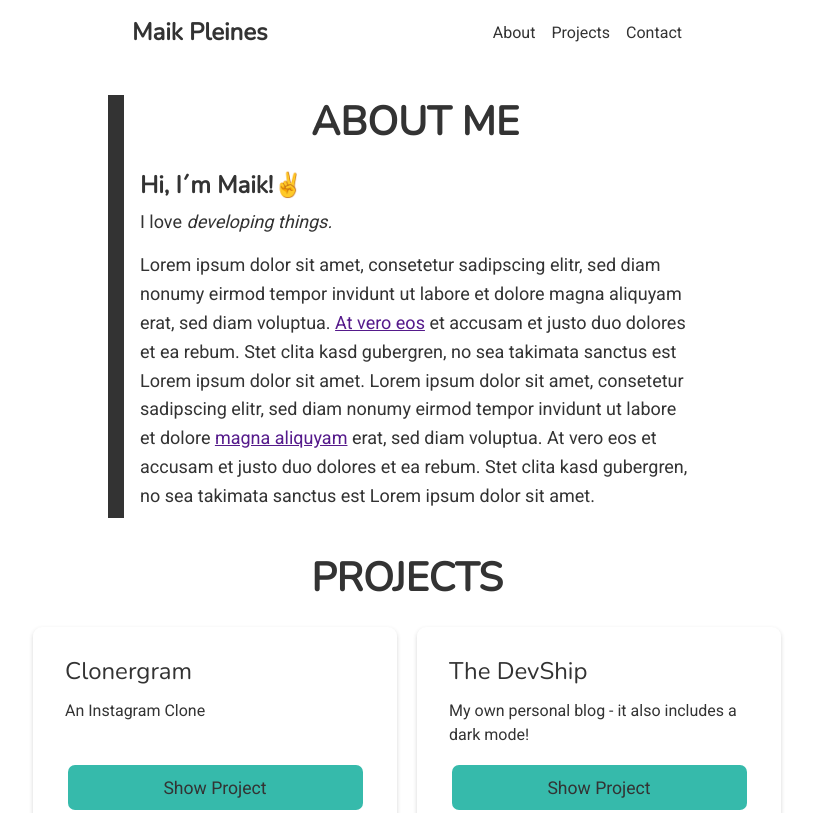
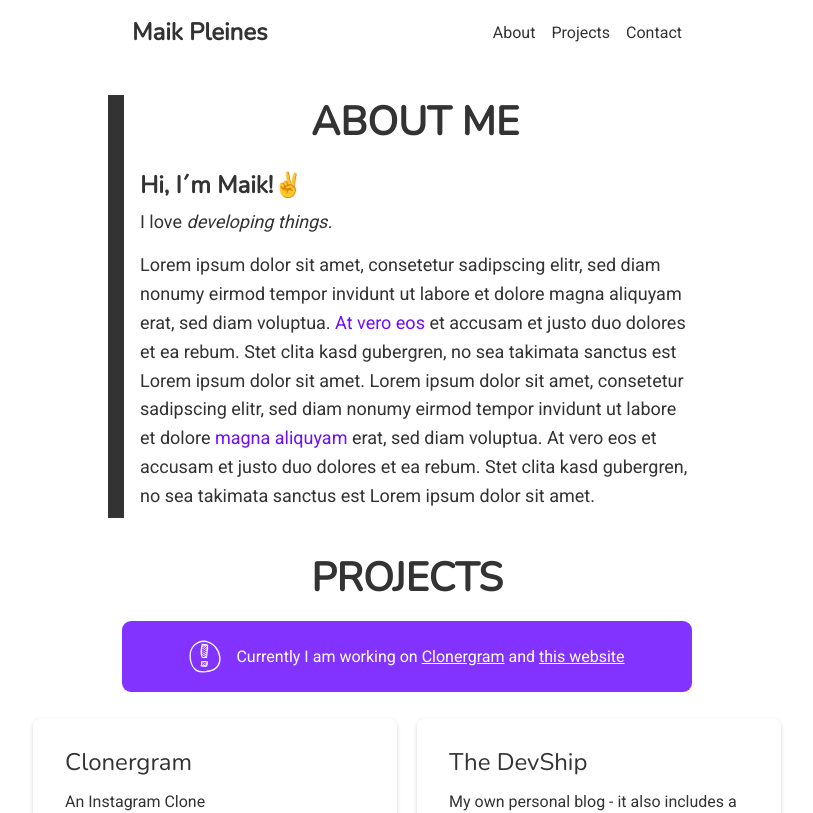
Before and after one commit to mpleines/portfolio-v2, a React (Create React App) app: page / in a window 1280 px wide. Shown: the top 813 px of the page, without its empty margins (233-1046 px from the left). Built offline with nearby package versions, Linux system fonts and the light colour scheme.

Commit message:
added banner for current work

```diff
--- a/src/AboutMe.js
+++ b/src/AboutMe.js
@@ -10,7 +10,7 @@ const AboutMe = () => {
         <span role="img" aria-label="peace emoji">✌️</span>
       </h3>
       <p className="big-paragraph small-paragraph">I love <i>developing things.</i></p>
-      <p className="big-paragraph small-paragraph">Lorem ipsum dolor sit amet, consetetur sadipscing elitr, sed diam nonumy eirmod tempor invidunt ut labore et dolore magna aliquyam erat, sed diam voluptua. <a href="">At vero eos</a> et accusam et justo duo dolores et ea rebum. Stet clita kasd gubergren, no sea takimata sanctus est Lorem ipsum dolor sit amet. Lorem ipsum dolor sit amet, consetetur sadipscing elitr, sed diam nonumy eirmod tempor invidunt ut labore et dolore <a href="">magna aliquyam</a> erat, sed diam voluptua. At vero eos et accusam et justo duo dolores et ea rebum. Stet clita kasd gubergren, no sea takimata sanctus est Lorem ipsum dolor sit amet.</p>
+      <p className="big-paragraph small-paragraph">Lorem ipsum dolor sit amet, consetetur sadipscing elitr, sed diam nonumy eirmod tempor invidunt ut labore et dolore magna aliquyam erat, sed diam voluptua. <a href="" className="link">At vero eos</a> et accusam et justo duo dolores et ea rebum. Stet clita kasd gubergren, no sea takimata sanctus est Lorem ipsum dolor sit amet. Lorem ipsum dolor sit amet, consetetur sadipscing elitr, sed diam nonumy eirmod tempor invidunt ut labore et dolore <a href="" className="link"> magna aliquyam</a> erat, sed diam voluptua. At vero eos et accusam et justo duo dolores et ea rebum. Stet clita kasd gubergren, no sea takimata sanctus est Lorem ipsum dolor sit amet.</p>
     </div>
   );
 }
--- a/src/Main.js
+++ b/src/Main.js
@@ -6,12 +6,14 @@ import ProjectCatalog from './ProjectCatalog';
 import Button from './components/Button';
 import Contact from './Contact';
 import Footer from './Footer';
+import Banner from './components/Banner';
 
 const App = () => {
   return (
     <div className="main">
       <AboutMe />
       <h2 id="projects" class="title-underlined title-black title-margin">Projects</h2>
+      <Banner />
       <div className="project-wrapper">
         {
           ProjectCatalog.map(project => {
--- /dev/null
+++ b/src/components/Banner.js
@@ -0,0 +1,48 @@
+import React from 'react';
+import attention from '../assets/attention.svg';
+
+const Banner = () => {
+
+  const styles = {
+    wrapper: {
+        margin: '0 auto',
+        marginTop: '1em',
+        marginBottom: '1em',
+        maxWidth: '550px',
+        padding: '10px',
+        borderRadius: '9px',
+        backgroundColor: '#8333FF',
+        display: 'flex',
+        justifyContent: 'center',
+    },
+    paragraph: {
+        textAlign: 'left'
+    },
+    link: {
+        color: 'white',
+        '&:hover': {
+            textDecoration: 'underline'
+        },
+        '&:visited': {
+            color: 'white'
+        }
+    },
+    attention: {
+        width: '2em',
+        height: 'auto',
+        marginRight: '15px',
+        filter: 'invert(1)'
+    }
+  };
+
+  return (
+    <div style={styles.wrapper}>
+        <img src={attention} alt="exclamation mark" style={styles.attention}/>
+        <p style={styles.paragraph}>
+            Currently I am working on <a href="https://wizardly-bose-04d5eb.netlify.com/" style={styles.link}>Clonergram</a> and <a href="https://maikpleines.com" style={styles.link}>this website</a>
+        </p>
+    </div>
+  );
+}
+
+export default Banner;
```
Also changed, not shown: src/assets/attention.svg (added).
